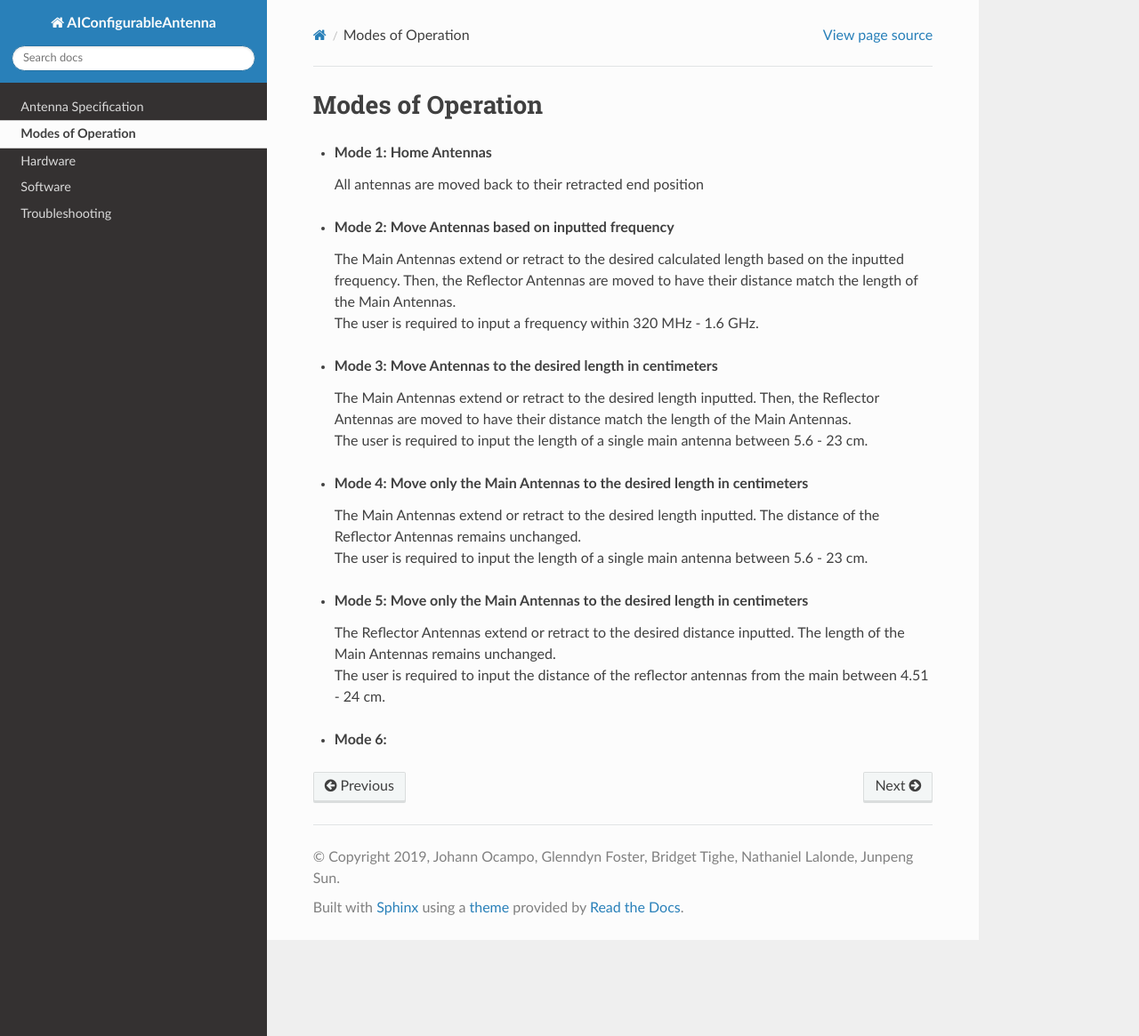
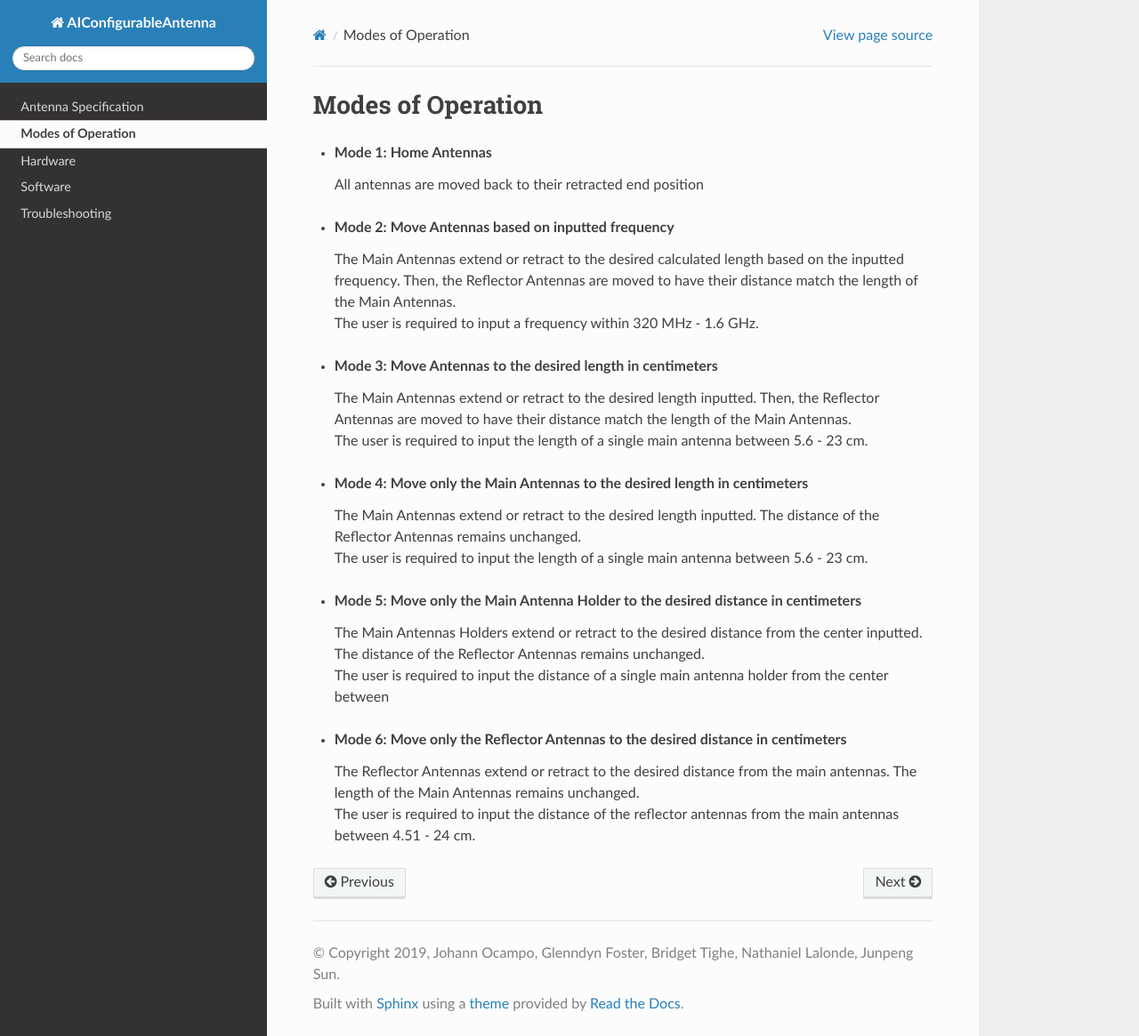
Before and after one commit to OcaJoy/AIConfigurableAntenna, a Sphinx documentation site: the page built from docs/source/modesofoperation.rst, in a window 1280 px wide and 1165 px high. Shown: the whole window at 89% size. Built offline with Sphinx 7.4.7 and the Read the Docs theme 2.0.0, drawn with Linux system fonts in a browser that asks for light colours.

Commit message:
Updated Docs

```diff
--- a/docs/source/hardware.rst
+++ b/docs/source/hardware.rst
@@ -13,7 +13,7 @@ Electrical Components
 ---------------------
 Circuit Components
 ^^^^^^^^^^^^^^^^^^
-- `Pololu A4988 <https://www.pololu.com/product/1182>`_
+- `Pololu A4988 Motor Driver <https://www.pololu.com/product/1182>`_
 - `Nema 17 Bi-polar 0.9 Degree Stepper Motor <https://www.omc-stepperonline.com/nema-17-bipolar-09deg-11ncm-156ozin-12a-36v-42x42x21mm-4-wires-17hm08-1204s.html>`_ [17HM08-1204S]
 - `Incremental Photoelectric Rotary Encoder 400 P/R <https://www.dfrobot.com/wiki/index.php/Incremental_Photoelectric_Rotary_Encoder_-_400P/R_SKU:_SEN0230>`_ [SEN0230]
 - SPDT Omron Microswitch
--- a/docs/source/modesofoperation.rst
+++ b/docs/source/modesofoperation.rst
@@ -21,10 +21,12 @@ Modes of Operation
   | The Main Antennas extend or retract to the desired length inputted. The distance of the Reflector Antennas remains unchanged.
   | The user is required to input the length of a single main antenna between 5.6 - 23 cm.
 
-- **Mode 5: Move only the Main Antennas to the desired length in centimeters**
+- **Mode 5: Move only the Main Antenna Holder to the desired distance in centimeters**
 
-  | The Reflector Antennas extend or retract to the desired distance inputted. The length of the Main Antennas remains unchanged.
-  | The user is required to input the distance of the reflector antennas from the main between 4.51 - 24 cm.
+  | The Main Antennas Holders extend or retract to the desired distance from the center inputted. The distance of the Reflector Antennas remains unchanged.
+  | The user is required to input the distance of a single main antenna holder from the center between
 
+- **Mode 6: Move only the Reflector Antennas to the desired distance in centimeters**
 
-- **Mode 6:**
+  | The Reflector Antennas extend or retract to the desired distance from the main antennas. The length of the Main Antennas remains unchanged.
+  | The user is required to input the distance of the reflector antennas from the main antennas between 4.51 - 24 cm.
```
Also changed, not shown: docs/source/software.rst (+7 -7 lines), 2 other files.
